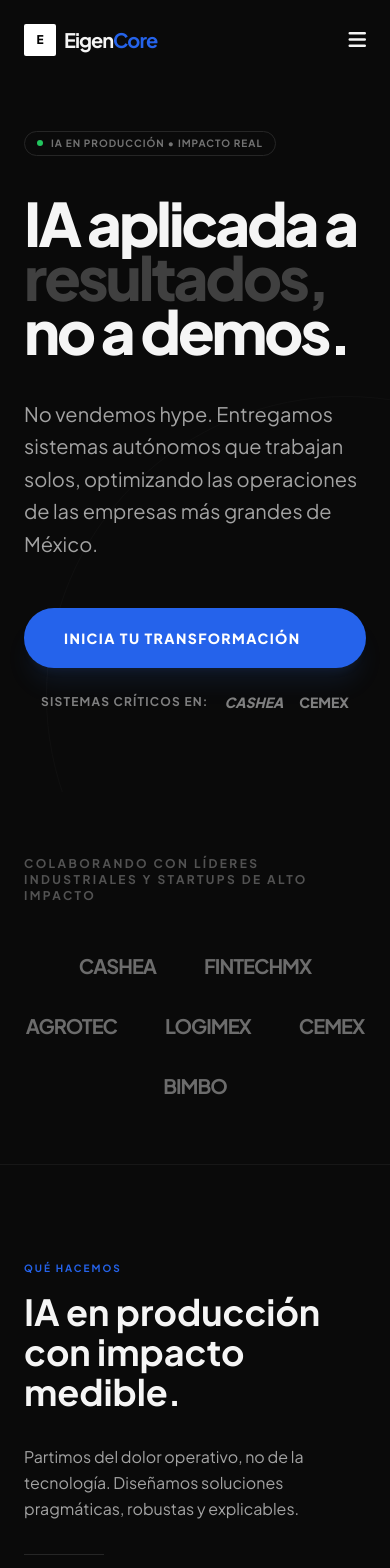
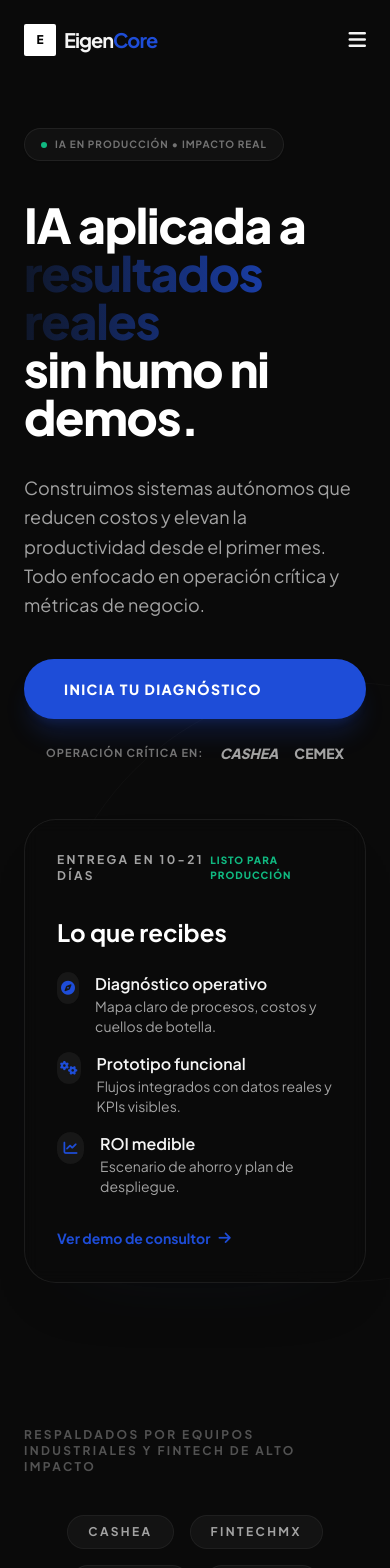
Before and after one commit to MaxGalindo150/eigencore, a React (Vite) app: page / in a window 390 px wide. Shown: the top 1568 px of the page. Built offline with nearby package versions, Linux system fonts and the light colour scheme.

Commit message:
first commit

```diff
--- a/App.tsx
+++ b/App.tsx
@@ -32,7 +32,12 @@
   const toggleTheme = () => setTheme(prev => prev === 'dark' ? 'light' : 'dark');
 
   return (
-    <div className="min-h-screen bg-white dark:bg-neutral-950 transition-colors duration-300">
+    <div className="relative min-h-screen bg-white dark:bg-neutral-950 transition-colors duration-300 overflow-hidden">
+      <div className="absolute inset-0 -z-10">
+        <div className="absolute inset-0 bg-grid opacity-60 dark:opacity-30"></div>
+        <div className="absolute -top-40 right-[-10%] h-[420px] w-[420px] rounded-full bg-gradient-to-br from-brand-100/80 to-transparent blur-3xl dark:from-brand-900/30"></div>
+        <div className="absolute -bottom-48 left-[-10%] h-[520px] w-[520px] rounded-full bg-gradient-to-tr from-neutral-100/80 to-transparent blur-3xl dark:from-neutral-900/40"></div>
+      </div>
       <div className="relative z-10">
         <Navbar isScrolled={isScrolled} theme={theme} toggleTheme={toggleTheme} />
 
--- a/components/Hero.tsx
+++ b/components/Hero.tsx
@@ -3,41 +3,83 @@
 
 const Hero: React.FC = () => {
   return (
-    <section className="relative pt-32 pb-20 md:pt-48 md:pb-32 overflow-hidden">
+    <section className="relative pt-32 pb-20 md:pt-44 md:pb-32 overflow-hidden">
       <div className="container mx-auto px-6">
-        <div className="max-w-4xl">
-          <div className="inline-flex items-center space-x-2 px-3 py-1 rounded-full border border-neutral-200 dark:border-neutral-800 text-neutral-500 text-[10px] font-bold uppercase tracking-widest mb-10">
-            <span className="w-1.5 h-1.5 rounded-full bg-green-500"></span>
-            <span>IA en Producción • Impacto Real</span>
+        <div className="grid lg:grid-cols-[1.15fr,0.85fr] gap-14 items-center">
+          <div>
+            <div className="inline-flex items-center space-x-2 px-4 py-2 rounded-full border border-neutral-200/70 dark:border-neutral-800/80 bg-white/70 dark:bg-neutral-900/60 text-neutral-500 text-[10px] font-bold uppercase tracking-widest mb-10 shadow-sm">
+              <span className="w-1.5 h-1.5 rounded-full bg-emerald-500"></span>
+              <span>IA en producción • Impacto real</span>
             </div>
 
-          <h1 className="text-6xl md:text-8xl font-black tracking-tighter leading-[0.9] mb-10">
-            IA aplicada a <br />
-            <span className="text-neutral-300 dark:text-neutral-700">resultados, </span>
-            no a demos.
+            <h1 className="text-5xl md:text-7xl font-black tracking-tight leading-[1] mb-8 text-neutral-900 dark:text-white">
+              IA aplicada a
+              <span className="block text-gradient">resultados reales</span>
+              sin humo ni demos.
             </h1>
 
-          <p className="text-xl md:text-2xl text-neutral-500 dark:text-neutral-400 mb-12 max-w-2xl leading-relaxed">
-            No vendemos hype. Entregamos sistemas autónomos que trabajan solos, optimizando las operaciones de las empresas más grandes de México.
+            <p className="text-lg md:text-xl text-neutral-500 dark:text-neutral-400 mb-10 max-w-2xl leading-relaxed">
+              Construimos sistemas autónomos que reducen costos y elevan la productividad desde el primer mes. Todo enfocado en operación crítica y métricas de negocio.
             </p>
 
             <div className="flex flex-col sm:flex-row items-center gap-6">
-            <a href="#contacto" className="w-full sm:w-auto px-10 py-5 bg-blue-600 text-white rounded-full font-black uppercase tracking-widest text-sm transition-all hover:bg-blue-700 active:scale-95 shadow-xl shadow-blue-500/10">
-              Inicia tu Transformación
+              <a href="#contacto" className="w-full sm:w-auto px-10 py-5 bg-brand-600 text-white rounded-full font-black uppercase tracking-widest text-sm transition-all hover:bg-brand-700 active:scale-95 shadow-xl shadow-brand-600/20">
+                Inicia tu Diagnóstico
               </a>
-            <div className="flex items-center space-x-4 opacity-50">
-               <span className="text-xs font-bold uppercase tracking-widest">Sistemas críticos en:</span>
-               <div className="flex space-x-4 grayscale">
+              <div className="flex items-center space-x-4 text-neutral-400 dark:text-neutral-500">
+                 <span className="text-[11px] font-bold uppercase tracking-widest">Operación crítica en:</span>
+                 <div className="flex space-x-4 text-neutral-500 dark:text-neutral-400">
                     <span className="text-sm font-black italic">CASHEA</span>
                     <span className="text-sm font-black">CEMEX</span>
                  </div>
               </div>
             </div>
           </div>
+
+          <div className="bg-white/80 dark:bg-neutral-950/70 border border-neutral-200/70 dark:border-neutral-800/70 rounded-[2rem] p-8 shadow-[0_30px_80px_-60px_rgba(15,23,42,0.55)] backdrop-blur">
+            <div className="flex items-center justify-between mb-8">
+              <p className="text-xs font-bold uppercase tracking-[0.2em] text-neutral-400">Entrega en 10-21 días</p>
+              <span className="text-[10px] font-black uppercase tracking-widest text-emerald-500">Listo para producción</span>
+            </div>
+            <h3 className="text-2xl font-bold mb-6 text-neutral-900 dark:text-white">Lo que recibes</h3>
+            <div className="space-y-4">
+              <div className="flex items-start gap-4">
+                <div className="w-8 h-8 rounded-full bg-brand-50 dark:bg-neutral-900 flex items-center justify-center">
+                  <i className="fas fa-compass text-brand-600 text-sm"></i>
+                </div>
+                <div>
+                  <p className="font-semibold">Diagnóstico operativo</p>
+                  <p className="text-sm text-neutral-500 dark:text-neutral-400">Mapa claro de procesos, costos y cuellos de botella.</p>
+                </div>
+              </div>
+              <div className="flex items-start gap-4">
+                <div className="w-8 h-8 rounded-full bg-brand-50 dark:bg-neutral-900 flex items-center justify-center">
+                  <i className="fas fa-gears text-brand-600 text-sm"></i>
+                </div>
+                <div>
+                  <p className="font-semibold">Prototipo funcional</p>
+                  <p className="text-sm text-neutral-500 dark:text-neutral-400">Flujos integrados con datos reales y KPIs visibles.</p>
+                </div>
+              </div>
+              <div className="flex items-start gap-4">
+                <div className="w-8 h-8 rounded-full bg-brand-50 dark:bg-neutral-900 flex items-center justify-center">
+                  <i className="fas fa-chart-line text-brand-600 text-sm"></i>
+                </div>
+                <div>
+                  <p className="font-semibold">ROI medible</p>
+                  <p className="text-sm text-neutral-500 dark:text-neutral-400">Escenario de ahorro y plan de despliegue.</p>
+                </div>
+              </div>
+            </div>
+            <a href="#ia-demo" className="mt-8 inline-flex items-center gap-2 text-sm font-bold text-brand-600 hover:text-brand-700 transition-colors">
+              Ver demo de consultor
+              <i className="fas fa-arrow-right"></i>
+            </a>
+          </div>
+        </div>
       </div>
 
-      {/* Decorative Minimal Element */}
-      <div className="absolute top-1/2 -right-64 w-[600px] h-[600px] border border-neutral-100 dark:border-neutral-900 rounded-full -z-10 opacity-50"></div>
+      <div className="absolute top-1/2 -right-64 w-[600px] h-[600px] border border-neutral-100/70 dark:border-neutral-900 rounded-full -z-10 opacity-50"></div>
     </section>
   );
 };
--- a/components/Navbar.tsx
+++ b/components/Navbar.tsx
@@ -19,22 +19,22 @@
           <div className="w-8 h-8 bg-black dark:bg-white rounded-sm flex items-center justify-center">
             <span className="text-white dark:text-black font-black text-xs">E</span>
           </div>
-          <span className="text-xl font-bold tracking-tighter">Eigen<span className="text-blue-600">Core</span></span>
+          <span className="text-xl font-bold tracking-tighter">Eigen<span className="text-brand-600">Core</span></span>
         </div>
 
         <div className="hidden md:flex items-center space-x-10">
-          <a href="#servicios" className="text-xs font-bold uppercase tracking-widest hover:text-blue-600 transition-colors">Servicios</a>
-          <a href="#proyectos" className="text-xs font-bold uppercase tracking-widest hover:text-blue-600 transition-colors">Impacto</a>
-          <a href="#ia-demo" className="text-xs font-bold uppercase tracking-widest hover:text-blue-600 transition-colors">Demo</a>
+          <a href="#servicios" className="text-xs font-bold uppercase tracking-widest hover:text-brand-600 transition-colors">Servicios</a>
+          <a href="#proyectos" className="text-xs font-bold uppercase tracking-widest hover:text-brand-600 transition-colors">Impacto</a>
+          <a href="#ia-demo" className="text-xs font-bold uppercase tracking-widest hover:text-brand-600 transition-colors">Demo</a>
 
           <button
             onClick={toggleTheme}
             className="p-2 rounded-full hover:bg-neutral-100 dark:hover:bg-neutral-900 transition-colors"
           >
-            <i className={`fas ${theme === 'dark' ? 'fa-sun text-yellow-500' : 'fa-moon text-blue-600'}`}></i>
+            <i className={`fas ${theme === 'dark' ? 'fa-sun text-yellow-500' : 'fa-moon text-brand-600'}`}></i>
           </button>
 
-          <a href="#contacto" className="px-6 py-2.5 bg-black dark:bg-white text-white dark:text-black rounded-full text-xs font-black uppercase tracking-widest transition-all hover:scale-105 active:scale-95">
+          <a href="https://cal.com/maximiliano-galindo-z62vs0/meet-eigencore?overlayCalendar=true" className="px-6 py-2.5 bg-neutral-900 dark:bg-white text-white dark:text-neutral-900 rounded-full text-xs font-black uppercase tracking-widest transition-all hover:scale-105 active:scale-95 shadow-sm shadow-neutral-900/20">
             Agendar Llamada
           </a>
         </div>
--- a/components/Services.tsx
+++ b/components/Services.tsx
@@ -39,11 +39,11 @@
   ];
 
   return (
-    <section id="servicios" className="py-24 border-t border-neutral-100 dark:border-neutral-900">
+    <section id="servicios" className="py-24 border-t border-neutral-100/70 dark:border-neutral-900">
       <div className="container mx-auto px-6">
         <div className="grid lg:grid-cols-12 gap-16">
           <div className="lg:col-span-4">
-            <h2 className="text-blue-600 font-bold uppercase tracking-[0.2em] text-[10px] mb-4">Qué hacemos</h2>
+            <h2 className="text-brand-600 font-bold uppercase tracking-[0.2em] text-[10px] mb-4">Qué hacemos</h2>
             <h3 className="text-4xl font-bold mb-8">IA en producción con impacto medible.</h3>
             <p className="text-neutral-500 dark:text-neutral-400 leading-relaxed mb-8">
               Partimos del dolor operativo, no de la tecnología. Diseñamos soluciones pragmáticas, robustas y explicables.
@@ -51,13 +51,13 @@
             <div className="h-px w-20 bg-neutral-200 dark:bg-neutral-800"></div>
           </div>
 
-          <div className="lg:col-span-8 space-y-px bg-neutral-100 dark:bg-neutral-900 border border-neutral-100 dark:border-neutral-900 overflow-hidden rounded-3xl">
+          <div className="lg:col-span-8 space-y-px bg-neutral-100/80 dark:bg-neutral-900/80 border border-neutral-100 dark:border-neutral-900 overflow-hidden rounded-3xl shadow-[0_30px_80px_-60px_rgba(15,23,42,0.4)]">
             {pillars.map((pillar, index) => (
-              <div key={index} className="bg-white dark:bg-neutral-950 p-10 group hover:bg-neutral-50 dark:hover:bg-neutral-900/50 transition-all">
+              <div key={index} className="bg-white/90 dark:bg-neutral-950 p-10 group hover:bg-neutral-50 dark:hover:bg-neutral-900/50 transition-all">
                 <div className="flex items-start justify-between mb-8">
                   <div className="flex items-center space-x-4">
-                    <span className="text-4xl font-black text-neutral-100 dark:text-neutral-900 group-hover:text-blue-600/20 transition-colors">{pillar.id}</span>
-                    <i className={`fas ${pillar.icon} text-xl text-neutral-300 dark:text-neutral-700 group-hover:text-blue-600`}></i>
+                    <span className="text-4xl font-black text-neutral-100 dark:text-neutral-900 group-hover:text-brand-600/20 transition-colors">{pillar.id}</span>
+                    <i className={`fas ${pillar.icon} text-xl text-neutral-300 dark:text-neutral-700 group-hover:text-brand-600`}></i>
                   </div>
                 </div>
 
@@ -69,7 +69,7 @@
                 <div className="grid md:grid-cols-2 gap-4">
                   {pillar.features.map((feat, fIdx) => (
                     <div key={fIdx} className="flex items-center space-x-3">
-                      <div className="w-1 h-1 bg-blue-600 rounded-full"></div>
+                      <div className="w-1 h-1 bg-brand-600 rounded-full"></div>
                       <span className="text-xs font-bold uppercase tracking-tight text-neutral-600 dark:text-neutral-400">{feat}</span>
                     </div>
                   ))}
--- a/components/TrustedBy.tsx
+++ b/components/TrustedBy.tsx
@@ -5,16 +5,16 @@
   const partners = ['Cashea', 'FintechMX', 'AgroTec', 'LogiMex', 'Cemex', 'Bimbo'];
 
   return (
-    <section className="py-16 bg-white dark:bg-neutral-950">
+    <section className="py-16 bg-white/80 dark:bg-neutral-950/60">
       <div className="container mx-auto px-6">
         <div className="flex flex-col items-center">
-          <p className="text-neutral-400 dark:text-neutral-600 text-xs font-bold uppercase tracking-[0.2em] mb-12">
-            Colaborando con líderes industriales y startups de alto impacto
+          <p className="text-neutral-400 dark:text-neutral-600 text-xs font-bold uppercase tracking-[0.2em] mb-10">
+            Respaldados por equipos industriales y fintech de alto impacto
           </p>
 
-          <div className="flex flex-wrap justify-center gap-x-12 gap-y-8 opacity-40 hover:opacity-100 transition-opacity duration-500">
+          <div className="flex flex-wrap justify-center gap-4">
             {partners.map((partner, index) => (
-              <span key={index} className="text-xl font-bold tracking-tighter text-neutral-900 dark:text-white uppercase">
+              <span key={index} className="px-5 py-2 rounded-full border border-neutral-200/70 dark:border-neutral-800/70 text-xs font-bold uppercase tracking-[0.2em] text-neutral-500 dark:text-neutral-400 bg-white/70 dark:bg-neutral-900/70">
                 {partner}
               </span>
             ))}
--- a/index.html
+++ b/index.html
@@ -12,6 +12,14 @@
         theme: {
           extend: {
             colors: {
+              brand: {
+                50: '#eef4ff',
+                100: '#dbe7ff',
+                500: '#2b5ff0',
+                600: '#1e4dd8',
+                700: '#173fb0',
+                900: '#0b1a3a'
+              },
               neutral: {
                 950: '#0a0a0a',
               }
@@ -30,9 +38,18 @@
             transition: background-color 0.3s ease, color 0.3s ease;
         }
         .text-gradient {
-            background: linear-gradient(to right, #3b82f6, #6366f1);
+            background: linear-gradient(90deg, #0f172a, #1e4dd8);
             -webkit-background-clip: text;
             -webkit-text-fill-color: transparent;
+        }
+        .bg-grid {
+            background-image: linear-gradient(to right, rgba(15, 23, 42, 0.06) 1px, transparent 1px),
+                              linear-gradient(to bottom, rgba(15, 23, 42, 0.06) 1px, transparent 1px);
+            background-size: 48px 48px;
+        }
+        .dark .bg-grid {
+            background-image: linear-gradient(to right, rgba(148, 163, 184, 0.08) 1px, transparent 1px),
+                              linear-gradient(to bottom, rgba(148, 163, 184, 0.08) 1px, transparent 1px);
         }
         @keyframes float {
             0% { transform: translateY(0px); }
```
Also changed, not shown: components/AIConsultantDemo.tsx (+115 -30 lines), components/Contact.tsx (+12 -8 lines), components/Footer.tsx (+4 -4 lines), components/Portfolio.tsx (+9 -9 lines). Lines whose indentation alone changed are shown as unchanged.
